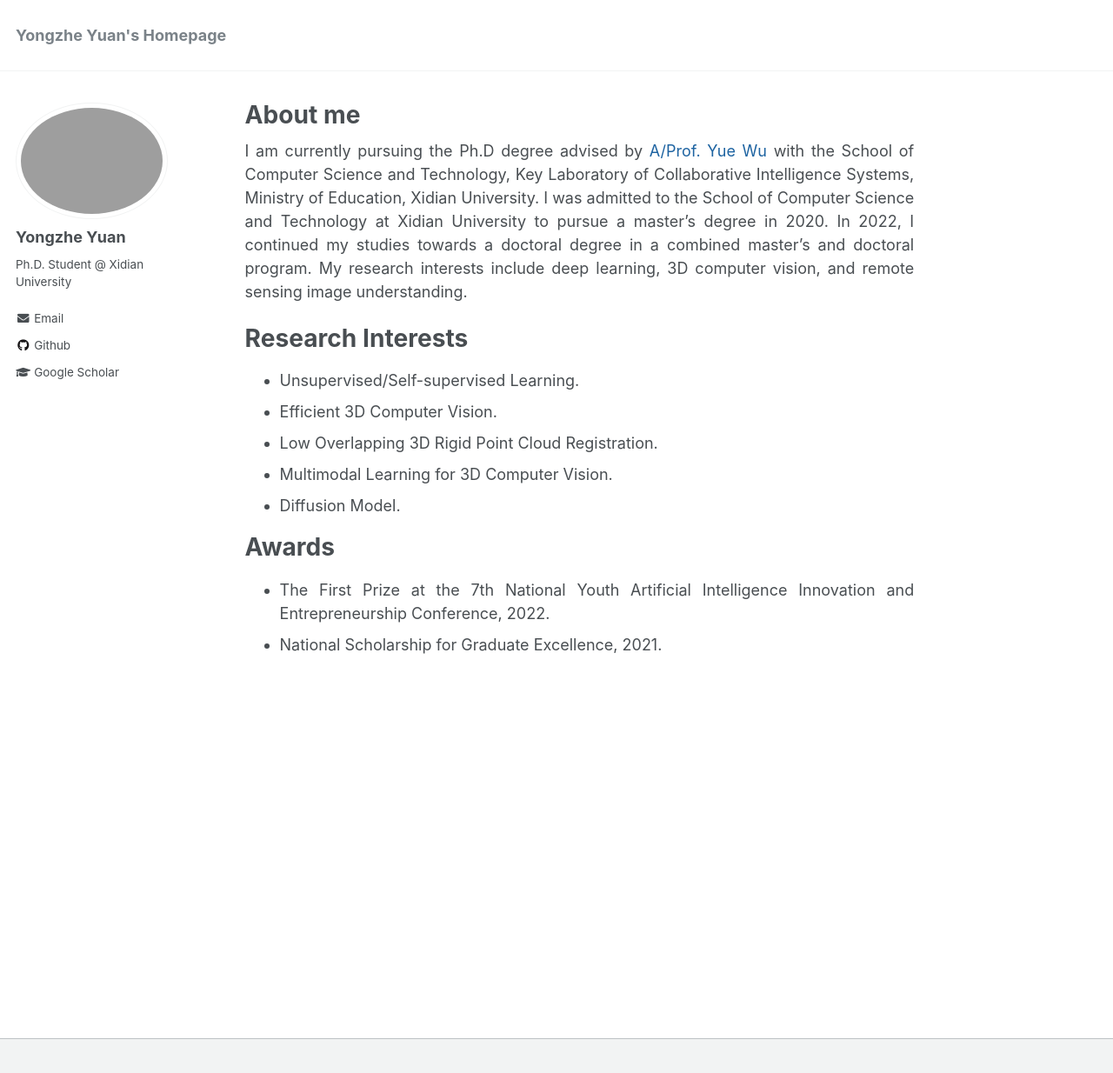
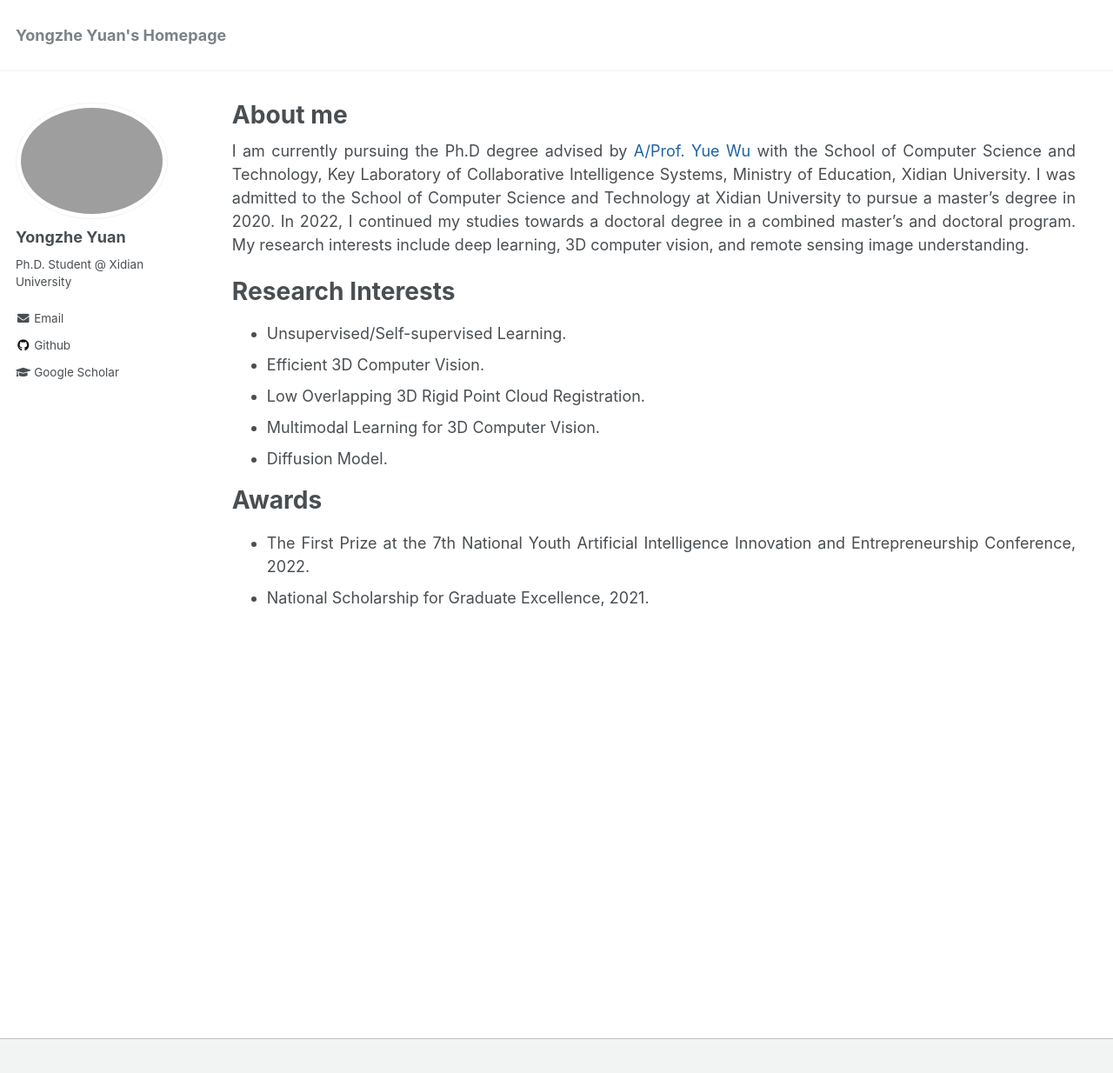
Before and after one commit to YYZMARS/YYZMARS.github.io, a Jekyll site: the page built from _pages/home.md, in a window 1280 px wide and 1267 px high. Shown: the top 1234 px of the window at 87% size. Built offline with Jekyll 4.4.1, drawn with Linux system fonts in a browser that asks for light colours; a script that is not in the unit is left out.

Commit message:
Update _page.scss

```diff
--- a/_sass/_page.scss
+++ b/_sass/_page.scss
@@ -21,6 +21,9 @@
     @include span(10 of 12 last);
     @include prefix(0.5 of 12);
     @include suffix(2 of 12);
+    width: 80%;
+    padding-left: 0%;
+    padding-right: 2%
   }
 
   .page__inner-wrap {
```
